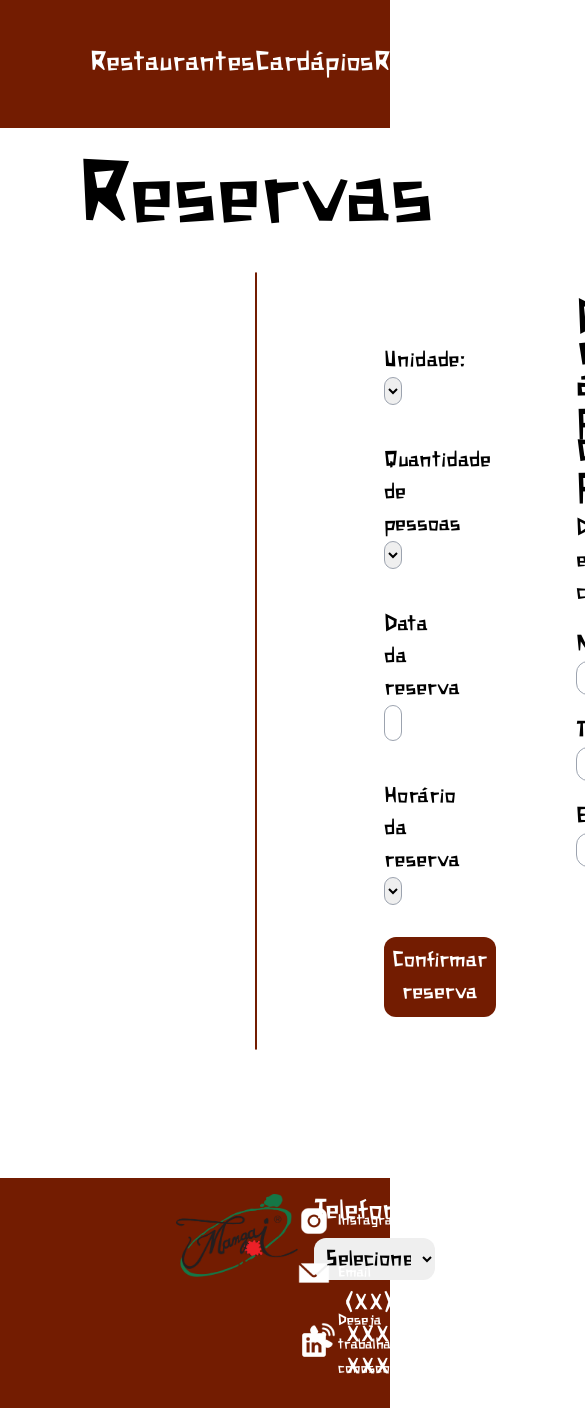
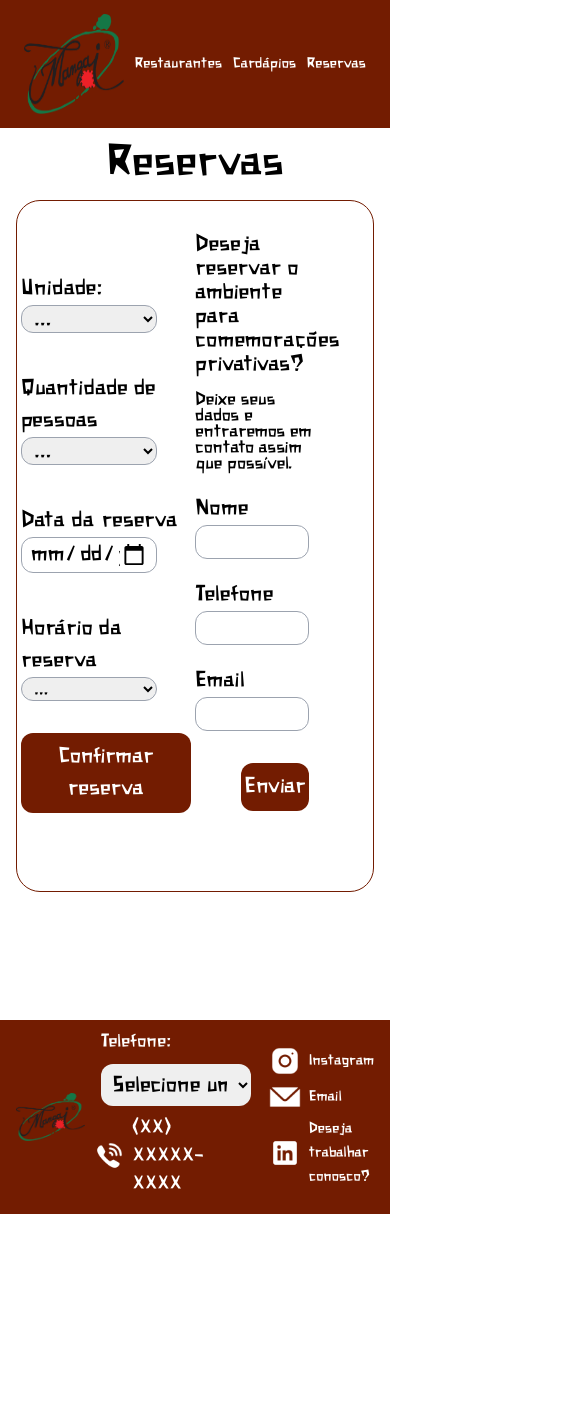
Before and after one commit to MatheusSCristo/MangaiPage, a React (Vite) app: page /#/reservas in a window 390 px wide. Shown: the top 1408 px of the page, 585 px wide, since content can reach past the window. After the commit the page ends 1214 px from the top, so only its background shows below. Built offline with nearby package versions, Linux system fonts and the light colour scheme.

Commit message:
Mangai v2.0

```diff
--- a/src/index.css
+++ b/src/index.css
@@ -9,8 +9,10 @@
 
 *{
     font-family: 'Xilosa';
+
 }
 
 #root,html,body{
     height: max-content;
+    width: 100vw;
 }
--- a/src/layout/footer/index.jsx
+++ b/src/layout/footer/index.jsx
@@ -15,13 +15,13 @@ const Footer = () => {
 
 
   return (
-    <div className='h-min bg-brownT p-4'>
-      <div className='flex h-full justify-between mx-40 items-center'>
-        <div className='flex h-full '>
-          <img src='src\assets\imgs\logo.png' className='h-full ' />
+    <div className='h-max-content bg-brownT p-2 xl:p-4'>
+      <div className='flex h-full justify-between mx-2 xl:mx-40 items-center gap-6'>
+        <div className='flex h-full items-center'>
+          <img src='src\assets\imgs\logo.png' className='w-[30%] h-[30%] sm:w-[100px] sm:h-[100px] xl:w-[100px] ' />
           <div className='flex flex-col'>
-            <h1 className='text-3xl text-white ml-4 mb-2'>Telefone:</h1>
-            <select className='w-full p-2 rounded-xl text-2xl ml-4' onChange={SelectNumber} >
+            <h1 className='text-xl xl:text-3xl text-white ml-4 mb-2'>Telefone:</h1>
+            <select className='w-[150px] xl:w-full p-2 rounded-xl text-2xl ml-4' onChange={SelectNumber} >
               <option selected disabled >Selecione uma unidade</option>
               {Restaurantes.map((item, index) => (
                 <option key={index}>{item.nome}</option>
@@ -29,21 +29,21 @@ const Footer = () => {
             </select>
             <div className='flex gap-2 m-2'>
               <img src='src/assets/icons/Ringer Volume.svg' className='w-8' />
-              <span className='text-2xl text-white'>{number}</span>
+              <span className=' text-xl sm:text-2xl text-white'>{number}</span>
             </div>
           </div>
         </div>
 
-        <div className='flex flex-col text-white gap-5 '>
-            <div className='flex items-center gap-2'>
+        <div className='flex flex-col text-white gap-1 xl:gap-5 '>
+            <div className='flex items-center gap-2 w-max'>
               <img src='src\assets\icons\Instagram.svg' className='w-8'/>
               <Link to={'https://www.instagram.com/mangairestaurantes/'} target='_blank'>Instagram</Link>
             </div>
-            <div className='flex items-center gap-2'>
+            <div className='flex items-center gap-2 w-min'>
               <img src='src\assets\icons\Email.svg' className='w-8'/>
               <Link to={'mailto:vendaspb@mangai.com.br'} target='_blank' type='email'>Email</Link>
             </div>
-            <div className='flex items-center gap-2'>
+            <div className='flex items-center gap-2 w-min-content'>
               <img src='src\assets\icons\LinkedIn.svg' className='w-8'/>
               <Link to={'https://www.linkedin.com/company/restaurante-mangai/about/'} target='_blank'>Deseja trabalhar conosco?</Link>
             </div>
--- a/src/layout/header/index.jsx
+++ b/src/layout/header/index.jsx
@@ -7,10 +7,10 @@ const Header = () => {
 
   return (
       <div className='h-32 bg-brownT sticky top-0 w-full z-10 '>
-        <div className='flex justify-between mx-[20%] items-center text-3xl text-white h-full p-3'>
+        <div className='flex justify-between mx-5 md:mx-[20%] items-center text-md xl:text-3xl text-white h-full p-1 lg:p-3'>
 
           {location.pathname !== '/' ?
-            <Link to={'/'} className='h-full'><img src='src\assets\imgs\logo.png' className='h-full' /></Link>
+            <Link to={'/'} className='h-[100px] w-[100px] xl:h-full'><img src='src\assets\imgs\logo.png' className='h-full' /></Link>
             :
             <ScrollLink
               activeClass="active"
@@ -19,7 +19,7 @@ const Header = () => {
               smooth={true}
               offset={-70}
               duration={500}
-              className='cursor-pointer h-full'><img src='src\assets\imgs\logo.png' className='h-full' /></ScrollLink>
+              className='cursor-pointer h-[100px] w-[100px] xl:h-full'><img src='src\assets\imgs\logo.png' className='h-full' /></ScrollLink>
           }
 
           {location.pathname !== "/reservas" ?
--- a/src/layout/home/index.jsx
+++ b/src/layout/home/index.jsx
@@ -29,38 +29,38 @@ const Home = () => {
         <div className='h-4/5 relative' id='top'>
           <Slider {...settings}  >
             <div>
-              <img src="src/assets/destaqueImg/1.jpg" alt="Imagem 1" className='h-[1000px] w-full' />
+              <img src="src/assets/destaqueImg/1.jpg" alt="Imagem 1" className='xl:h-[1000px] w-full' />
             </div>
             <div>
-              <img src="src/assets/destaqueImg/2.jpg" alt="Imagem 2" className='h-[1000px] w-full' />
+              <img src="src/assets/destaqueImg/2.jpg" alt="Imagem 2" className='xl:h-[1000px] w-full' />
             </div>
             <div>
-              <img src="src/assets/destaqueImg/3.jpg" alt="Imagem 3" className='h-[1000px] w-full' />
+              <img src="src/assets/destaqueImg/3.jpg" alt="Imagem 3" className='xl:h-[1000px] w-full' />
             </div>
           </Slider>
         </div>
-        <div className='bg-white mx-32'>
-          <div className='flex flex-col my-32 items-center'>
-            <h1 className='text-[6em]'>O Mangai</h1>
-            <h2 className='text-[2em] w-1/2'>
+        <div className='bg-white mx-2 xl:mx-8 sm:mx-32'>
+          <div className='flex flex-col my-8 xl:my-32 items-center'>
+            <h1 className='text-[3em] xl:text-[6em]'>O Mangai</h1>
+            <h2 className='text-[1.5em] xl:text-[2em] xl:w-1/2 text-center'>
               Lorem ipsum dolor sit amet. In voluptatem sint qui consequatur itaque ea nobis omnis cum dolores omnis ut dolorem harum et maiores suscipit vel voluptas dolores?
             </h2>
             <Link to={'historia'} className='bg-brownT text-white p-4 rounded-xl w-64 text-xl text-center mt-4 '>Conheça nossa história</Link>
           </div>
           <div className='my-32 flex flex-col items-center' id='restaurante'>
-            <h1 className='text-[6em] '>Restaurantes</h1>
-            <h2 className='text-[2em] '>Um mangai sempre pertinho de você</h2>
-            <div className='bg-transparent border border-brownT w-full grid grid-cols-2 gap-32 p-32 rounded-3xl w-4/5 mt-12'>
+            <h1 className='text-[3em] xl:text-[6em] '>Restaurantes</h1>
+            <h2 className='text-[1.5em] xl:text-[2em] '>Um mangai sempre pertinho de você</h2>
+            <div className='bg-transparent border border-brownT w-full grid grid-cols-1  xl:grid-cols-2 gap-32 p-[5%] lg:p-32 rounded-3xl w-4/5 mt-12 '>
               {Restaurantes.map((item, index) =>
-                <div key={index} className='flex justify-center items-center'>
-                  <Link to={item.maps} target='_blank' className='w-[250px]'>
-                    <img src={item.img} className='hover:scale-125 duration-500' />
+                <div key={index} className='flex justify-center items-center w-full flex-col sm:flex-row'>
+                  <Link to={item.maps} target='_blank' className='w-[150px] lg:w-[250px]'>
+                    <img src={item.img} className='hover:scale-125 duration-500 h-full' />
                   </Link>
-                  <div className='flex flex-col mx-8 w-3/5'>
-                    <h1 className='text-3xl'>{item.nome}</h1>
+                  <div className='flex flex-col mx-8 w-3/5 sm:text-xl text-3xl'>
+                    <h1 className='sm:text-xl text-3xl'>{item.nome}</h1>
                     <div className='flex'>
                       <img src='src\assets\icons\Location.svg' className='w-7' />
-                      <h2 className='text-2xl'>{item.local}</h2>
+                      <h2 className='sm:text-md text-2xl'>{item.local}</h2>
                     </div>
                   </div>
                 </div>
--- a/src/layout/reservas/Components/contatoForm.jsx
+++ b/src/layout/reservas/Components/contatoForm.jsx
@@ -21,12 +21,12 @@ const contatoForm = () => {
     })
 
   return (
-    <div className='flex flex-col h-max-content w-max-content px-16'>
-            <h1 className='text-[2em]'>Deseja reservar o ambiente <br /> para comemorações privativas?
+    <div className='flex flex-col h-max-content md:w-max-content  md:px-16 '>
+            <h1 className='md:text-[2em] text-[1em] w-32 md:w-max-content leading-6'>Deseja reservar o ambiente <br /> para comemorações privativas?
             </h1>
-            <h2 className='mt-4'>Deixe seus dados e entraremos em <br /> contato assim que possível.</h2>
+            <h2 className='mt-4 w-32 md:w-max-content text-[0.8em] md:"text-[1em] leading-4' he>Deixe seus dados e entraremos em <br /> contato assim que possível.</h2>
 
-            <form className='flex flex-col w-3/5 h-full' onSubmit={handleSubmit()}>
+            <form className='flex flex-col w-2/5 md:w-3/5 h-full' onSubmit={handleSubmit()}>
               <span className='mt-5'>Nome</span>
               <input type='text' className='border border-gray-400 rounded-xl px-2' {...register('nome')} />
               {errors.nome && <span className='text-[#F00] text-[0.8em]'>{errors.nome.message}</span>}
@@ -38,7 +38,7 @@ const contatoForm = () => {
               {errors.email && <span className='text-[#F00] text-[0.8em]'>{errors.email.message}</span>}
               <div className='relative h-32'>
                 <button type='submit'
-                  className='flex items-center justify-center bg-brownT w-2/5 rounded-xl text-white font-thin p-2 right-0 absolute  mt-8 '>
+                  className='flex items-center justify-center bg-brownT w-3/5 md:w-2/5 rounded-xl text-white font-thin p-2 right-0 absolute  mt-8 '>
                   Enviar
                 </button>
               </div>
--- a/src/layout/reservas/Components/reservaForm.jsx
+++ b/src/layout/reservas/Components/reservaForm.jsx
@@ -21,9 +21,9 @@ const reservaForm = () => {
 
       const pessoas = [1, 2, 3, 4, 5, 6, 7, 8, 9, 10, 11, 12, 13, 14, 15, 16, 17, 18, 19, 20]
   return (
-    <form className='w-1/2 flex flex-col px-32' onSubmit={handleSubmit()}>
+    <form className='w-1/2 flex flex-col px-1 md:px-32' onSubmit={handleSubmit()}>
             <span className='mt-10'>Unidade:</span>
-            <select className='w-max-content border border-gray-400 rounded-xl px-2' {...register('unidade')} >
+            <select className='md:w-max-content w-[80%] border border-gray-400 rounded-xl px-2' {...register('unidade')} >
               <option disabled selected>...</option>
               {Restaurantes.map((item, index) => (
                 <option key={index}>{item.nome}</option>
@@ -31,7 +31,7 @@ const reservaForm = () => {
             </select>
             {errors.unidade && <span className='text-[#F00] text-[0.8em]'>{errors.unidade.message}</span>}
             <span className='mt-10'>Quantidade de pessoas</span>
-            <select className='w-max-content border border-gray-400 rounded-xl px-2' {...register('pessoas')}>
+            <select className='md:w-max-content w-[80%] border border-gray-400 rounded-xl px-2' {...register('pessoas')}>
               <option disabled selected>...</option>
               {pessoas.map((item, index) => (
                 <option key={index}>
@@ -41,10 +41,10 @@ const reservaForm = () => {
             </select>
             {errors.pessoas && <span className='text-[#F00] text-[0.8em]'>{errors.pessoas.message}</span>}
             <span className='mt-10'>Data da reserva</span>
-            <input type='date' className='w-max-content border border-gray-400 rounded-xl px-2' {...register('data')}/>
+            <input type='date' className='md:w-max-content w-[80%]  border border-gray-400 rounded-xl px-2' {...register('data')}/>
             {errors.data && <span className='text-[#F00] text-[0.8em]'>{errors.data.message}</span>}
             <span className='mt-10'>Horário da reserva</span>
-            <select className='w-max-content border border-gray-400 rounded-xl px-2' {...register('horario')}>
+            <select className='md:w-max-content w-[80%]  border border-gray-400 rounded-xl px-2 text-xl' {...register('horario')}>
               <option disabled selected>...</option>
               <option>18:00h</option>
               <option>19:00h</option>
--- a/src/layout/reservas/reservas.jsx
+++ b/src/layout/reservas/reservas.jsx
@@ -11,8 +11,8 @@ const reservas = () => {
 
 
   return (
-    <div className='flex flex-col items-center mx-64'>
-      <h1 className='text-[6em]'>Reservas</h1>
+    <div className='flex flex-col items-center mx-4 xl:mx-64'>
+      <h1 className='text-[3em] md:text-[6em]'>Reservas</h1>
       <div className='bg-transparent border border-brownT w-full mb-32 text-2xl py-8 rounded-3xl  '>
         <div className='flex justify-between'>
           <ReservaForm/>
```
